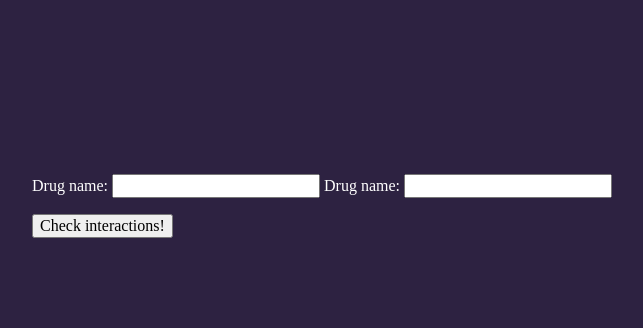
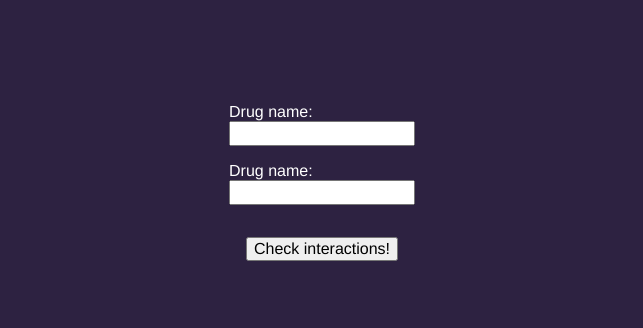
Before and after one commit to tomekwozniakk/interactions, a website built with webpack: page src/pages/index.html in a window 1280 px wide. Shown: the part 194-522 px from the top of the page, without its empty margins (318-961 px from the left). Built offline with nearby package versions, Linux system fonts and the light colour scheme.

Commit message:
improved display to be readable

```diff
--- a/src/js/index.js
+++ b/src/js/index.js
@@ -9,8 +9,8 @@ import '../scss/main.scss';
 console.log('HELLO 🚀');
 
 const button = document.querySelector('.button');
-const inputOne = document.querySelector('.drug__name-first');
-const inputTwo = document.querySelector('.drug__name-second');
+const inputOne = document.querySelector('.drug__name-first--js');
+const inputTwo = document.querySelector('.drug__name-second--js');
 const disclaimer = document.querySelector('.disclaimer');
 const comment = document.querySelector('.comment');
 
--- a/src/pages/index.html
+++ b/src/pages/index.html
@@ -149,10 +149,10 @@
         <section class="input">
           <p>
             <label for="drug-name-first">Drug name:
-                <input class="drug__name-first" name="drug-name" id="drug-name-first" type="text">
+                <input class="drug__name-first drug__name-first--js" name="drug-name" id="drug-name-first" type="text">
             </label>
             <label for="drug-name-second">Drug name:
-              <input class="drug__name-second" name="drug-name" id="drug-name-second" type="text">
+              <input class="drug__name-second drug__name-second--js" name="drug-name" id="drug-name-second" type="text">
           </label>
         </p>
         <button class="button" name="send">Check interactions!</button>
--- a/src/scss/main.scss
+++ b/src/scss/main.scss
@@ -10,4 +10,28 @@ body {
   align-items: center;
   justify-content: center;
   min-height: 100vh;
+  font-family: Helvetica, sans-serif;
 }
+
+.interactions {
+  display: flex;
+  flex-direction: column;
+  align-items: center;
+  justify-content: center;
+}
+
+.input, .result {
+  display: flex;
+  flex-direction: column;
+  align-items: center;
+  justify-content: center;
+}
+
+.result {
+  text-align: left;
+}
+
+.drug__name-first, .drug__name-second {
+  display: block;
+  margin-bottom: 16px;
+}
```
